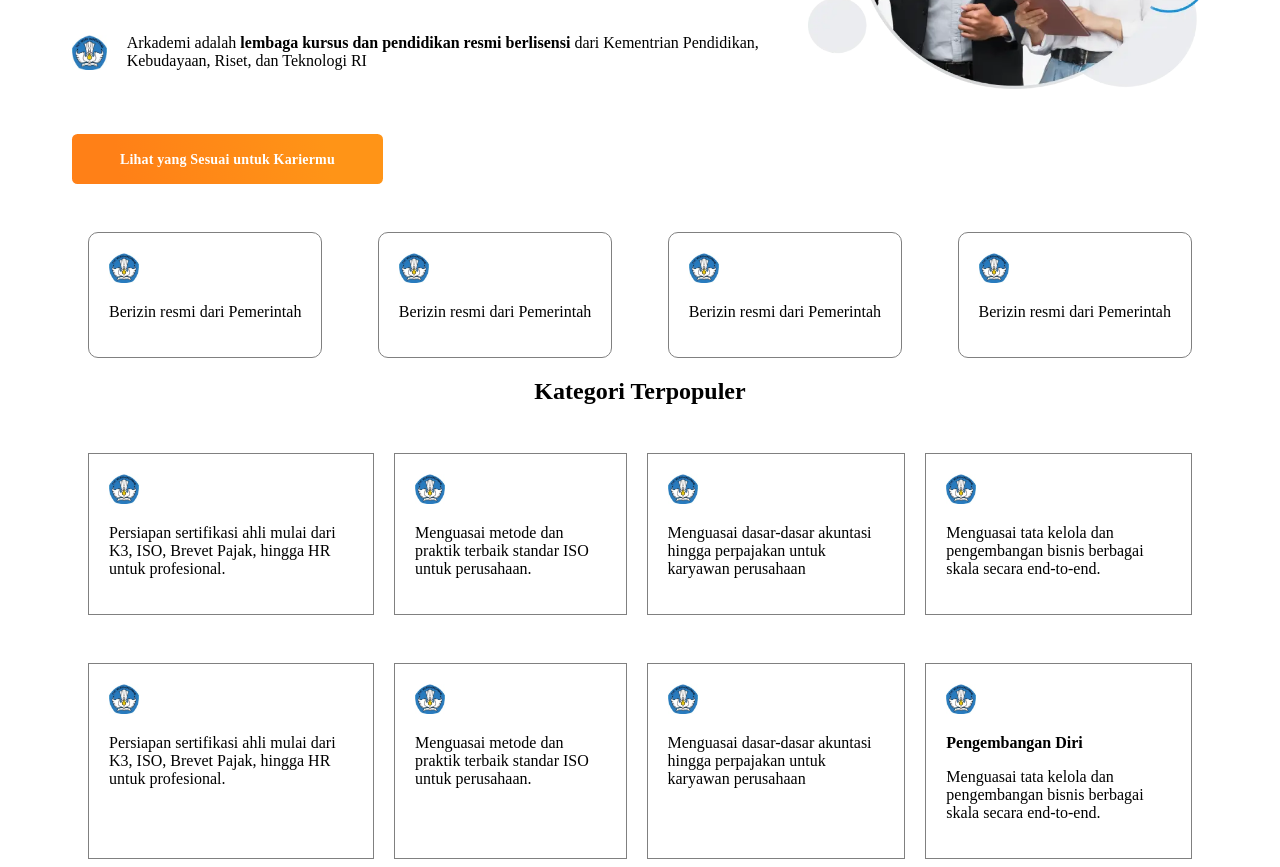
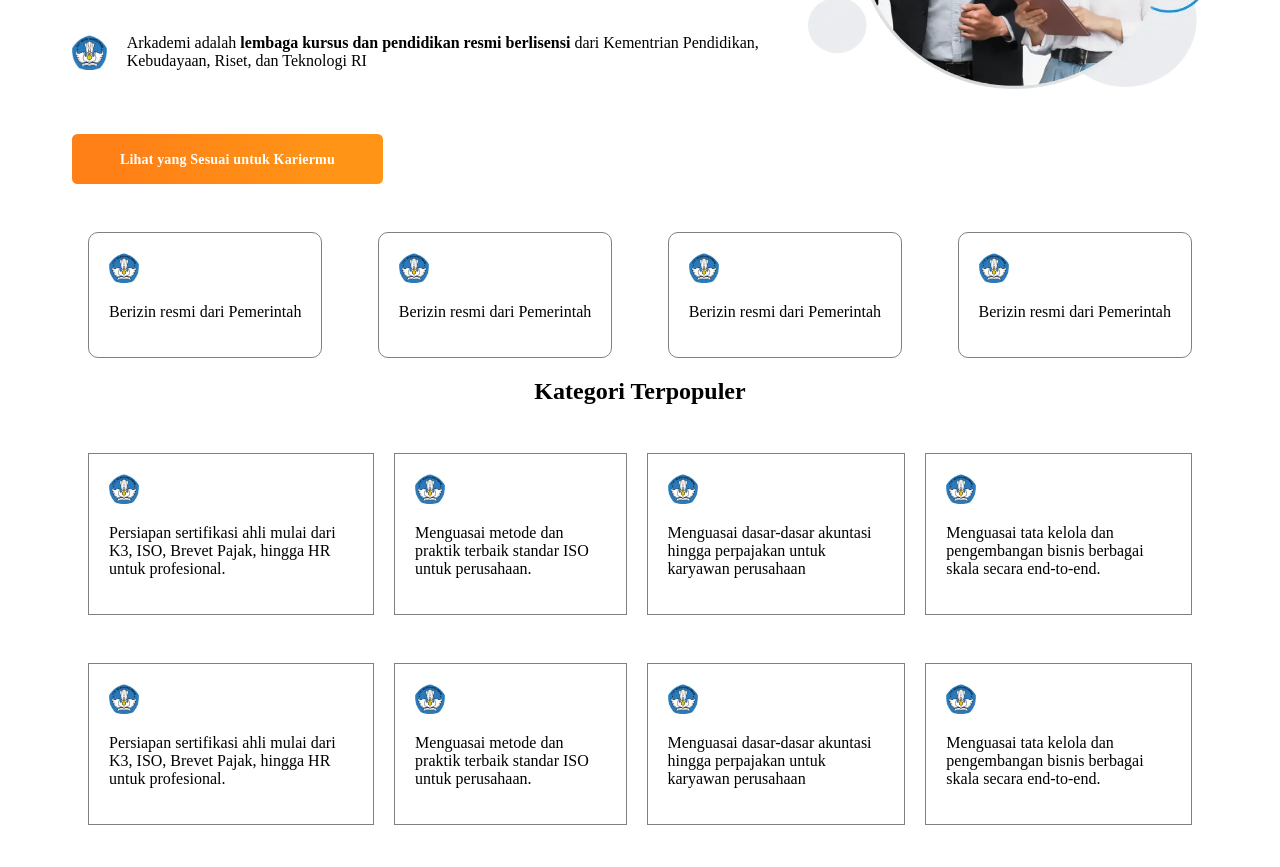
Before and after one commit to hotmasilaen/arkademi-12, a plain HTML site: page index.html in a window 1280 px wide. Shown: the part 219-1086 px from the top of the page. After the commit the page ends 1052 px from the top, so only its background shows below. Drawn offline with Linux system fonts and the light colour scheme.

Commit message:
delete title in kategori populer card

```diff
--- a/index.html
+++ b/index.html
@@ -153,7 +153,6 @@
         </div>
         <div class="card-2">
             <img src="./icon-pendidikan.png" width="30" height="30" />
-            <p><b>Pengembangan Diri</b></p>
             <p>Menguasai tata kelola dan pengembangan bisnis berbagai skala secara end-to-end.</p>
         </div>
     </div>
```
